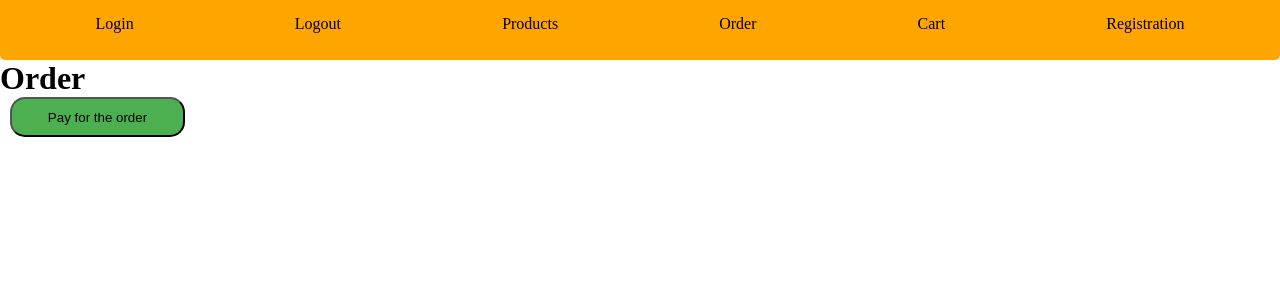
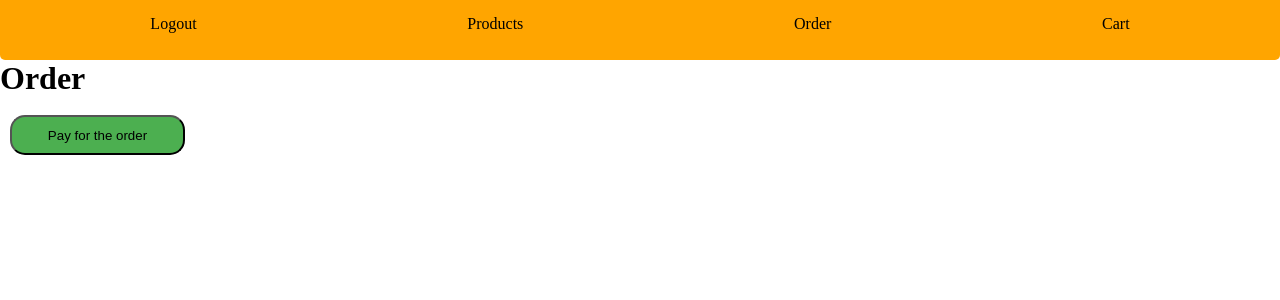
Before and after one commit to xpymka777/market-spa-vue, a Vue app: page /order in a window 1280 px wide. Shown: the top 300 px of the page. Built offline with nearby package versions, Linux system fonts and the light colour scheme; sample sign-in values are in the browser's storage.

Commit message:
Almost everything is ready.

```diff
--- a/src/components/Cart.vue
+++ b/src/components/Cart.vue
@@ -1,12 +1,11 @@
 <template>
-
   <nav>
-    <a href="/login">Login</a>
-    <a href="/logout">Logout</a>
+    <a v-if="!userToken" href="/login">Login</a>
+    <a v-if="userToken" href="/logout">Logout</a>
     <a href="/products">Products</a>
     <a href="/order">Order</a>
     <a href="/cart">Cart</a>
-    <a href="/registration">Registration</a>
+    <a v-if="!userToken" href="/registration">Registration</a>
   </nav>
   <div>
     <h1>Cart</h1>
@@ -26,6 +25,7 @@ export default {
     return {
       cartItems: [],
       orderItems:[],
+      userToken: localStorage.getItem('userToken') || ''
     };
   },
   created() {
@@ -36,6 +36,9 @@ export default {
     const savedCartItems = localStorage.getItem('cart');
     if(savedCartItems){
       this.cartItems = JSON.parse(savedCartItems)
+    }
+    if(!this.userToken){
+      this.$router.push('/login');
     }
   },
   methods: {
@@ -49,7 +52,11 @@ export default {
       this.cartItems = this.cartItems.filter(product => product.id !== item.id);
       localStorage.setItem('order', JSON.stringify(this.orderItems));
       localStorage.setItem('cart', JSON.stringify(this.cartItems));
-    }
+    },
+    getTokenFromLocalStorage() {
+      this.savedToken = localStorage.getItem('userToken');
+      console.log(this.savedToken)
+    },
   }
 };
 </script>
--- a/src/components/Login.vue
+++ b/src/components/Login.vue
@@ -1,18 +1,18 @@
 <template>
-
   <nav>
-    <a href="/login">Login</a>
-    <a href="/logout">Logout</a>
+    <a v-if="!userToken" href="/login">Login</a>
+    <a v-if="userToken" href="/logout">Logout</a>
     <a href="/products">Products</a>
     <a href="/order">Order</a>
     <a href="/cart">Cart</a>
-    <a href="/registration">Registration</a>
+    <a v-if="!userToken" href="/registration">Registration</a>
   </nav>
   <div class="login">
     <h1>Login</h1>
     <input class="email" v-model="email" type="email" placeholder="Email">
     <input class="password" v-model="password" type="password" placeholder="Password">
     <button @click="login">Login</button>
+    <a href="/products">Back</a>
   </div>
 </template>
 
@@ -22,8 +22,13 @@ export default {
     return {
       email: '',
       password: '',
-      userToken: ''
+      userToken: localStorage.getItem('userToken') || ''
     };
+  },
+  created() {
+    if(this.userToken){
+      this.$router.push('/products');
+    }
   },
   methods: {
     async login() {
@@ -50,7 +55,7 @@ export default {
       } catch (error) {
         // обработка ошибки сети
       }
-    }
+    },
   }
 };
 </script>
--- a/src/components/Logout.vue
+++ b/src/components/Logout.vue
@@ -9,12 +9,22 @@
 
 <script>
 export default {
+  data(){
+    return{
+      userToken: localStorage.getItem('userToken') || ''
+    }
+  },
   methods: {
     logout() {
       localStorage.removeItem('userToken'); // Remove the userToken from localStorage
       window.location.href = '/products'; // Redirect to the products page
     }
-  }
+  },
+  created() {
+    if(!this.userToken){
+      this.$router.push('/products');
+    }
+  },
 };
 </script>
 
--- a/src/components/Order.vue
+++ b/src/components/Order.vue
@@ -1,21 +1,24 @@
 <template>
-
   <nav>
-    <a href="/login">Login</a>
-    <a href="/logout">Logout</a>
+    <a v-if="!userToken" href="/login">Login</a>
+    <a v-if="userToken" href="/logout">Logout</a>
     <a href="/products">Products</a>
     <a href="/order">Order</a>
     <a href="/cart">Cart</a>
-    <a href="/registration">Registration</a>
+    <a v-if="!userToken" href="/registration">Registration</a>
   </nav>
+  <h1>Order</h1>
+  <br>
+  <div v-if="!orderedItems" class="space">
+    <h2>The cart is empty</h2>
+  </div>
   <div>
-    <h1>Order</h1>
-    <div class="ordered-products" v-for="item in orderedItems" :key="item.id">
+    <div v-if="orderedItems" class="ordered-products" v-for="item in orderedItems" :key="item.id">
       <h3>Name: {{ item.name }}</h3>
       <p>Description: {{ item.description }}</p>
       <p>Price: {{ item.price }}</p>
     </div>
-    <button @click="payForOrder">Pay for the order</button>
+    <button v-if="orderedItems" @click="payForOrder">Pay for the order</button>
   </div>
 </template>
 
@@ -25,7 +28,7 @@ export default {
     return {
       orderedItems: [],
       payedItems: [],
-
+      userToken: localStorage.getItem('userToken') || ''
     };
   },
   created() {
@@ -37,6 +40,9 @@ export default {
     if (savedCompletedOrders) {
       this.payedItems = JSON.parse(savedCompletedOrders);
     }
+    if(!this.userToken){
+      this.$router.push('/login');
+    }
   },
   methods: {
     payForOrder() {
@@ -44,7 +50,11 @@ export default {
       this.orderedItems = []; // Clear the orderedItems array
       localStorage.setItem('order', JSON.stringify(this.orderedItems));
       localStorage.setItem('payedItems', JSON.stringify(this.payedItems));
-    }
+    },
+    getTokenFromLocalStorage() {
+      this.savedToken = localStorage.getItem('userToken');
+      console.log(this.savedToken)
+    },
   }
 };
 </script>
--- a/src/components/Products.vue
+++ b/src/components/Products.vue
@@ -1,11 +1,11 @@
 <template>
   <nav>
-    <a href="/login" v-if="!savedToken">Login</a>
-    <a href="/logout" v-if="savedToken">Logout</a>
+    <a v-if="!userToken" href="/login">Login</a>
+    <a v-if="userToken" href="/logout">Logout</a>
     <a href="/products">Products</a>
     <a href="/order">Order</a>
     <a href="/cart">Cart</a>
-    <a href="/registration" v-if="!savedToken">Registration</a>
+    <a v-if="!userToken" href="/registration">Registration</a>
   </nav>
   <div>
     <h1>Products</h1>
@@ -14,7 +14,7 @@
       <h3>Name: {{ product.name }}</h3>
       <p>Description: {{ product.description }}</p>
       <p>Price: {{ product.price }}</p>
-      <button @click="addToCart(product)">Add to Cart</button>
+      <button v-if="userToken" @click="addToCart(product)">Add to Cart</button>
     </div>
   </div>
 </template>
@@ -24,7 +24,7 @@ export default {
   data() {
     return {
       products: [],
-      // savedToken: null,
+      userToken: localStorage.getItem('userToken') || ''
     };
   },
   created() {
@@ -55,11 +55,12 @@ export default {
         // обработка ошибки сети
       }
     },
-
-    // getTokenFromLocalStorage() {
-    //   this.savedToken = localStorage.getItem('userToken');
-    //   console.log(this.savedToken)
-    // },
+    //проверка на наличие токена для отображения ссылок в блоке навигации
+    //здесь ещё надо сделать условие, которое будет проверять наличие токена и редиректить, если токена нет.
+    getTokenFromLocalStorage() {
+      this.savedToken = localStorage.getItem('userToken');
+      console.log(this.savedToken)
+    },
     addToCart(product) {
       let cartItems = JSON.parse(localStorage.getItem('cart')) || [];
       cartItems.push(product);
--- a/src/components/Registration.vue
+++ b/src/components/Registration.vue
@@ -1,12 +1,11 @@
 <template>
-
   <nav>
-    <a href="/login">Login</a>
-    <a href="/logout">Logout</a>
+    <a v-if="!userToken" href="/login">Login</a>
+    <a v-if="userToken" href="/logout">Logout</a>
     <a href="/products">Products</a>
     <a href="/order">Order</a>
     <a href="/cart">Cart</a>
-    <a href="/registration">Registration</a>
+    <a v-if="!userToken" href="/registration">Registration</a>
   </nav>
   <h1>Registration</h1>
   <div>
@@ -24,6 +23,7 @@
         <input type="password" id="password" v-model="password" required>
       </div>
       <button type="submit">Register</button>
+      <a href="/products">Don't want to register? You can return to the main page.</a>
     </form>
   </div>
 </template>
@@ -35,7 +35,13 @@ export default {
       fio: '',
       email: '',
       password: '',
+      userToken: localStorage.getItem('userToken') || ''
     };
+  },
+  created() {
+    if(this.userToken){
+      this.$router.push('/products');
+    }
   },
   methods: {
     async registerUser() {
@@ -63,6 +69,10 @@ export default {
       } catch (error) {
         console.error('Error during registration:', error);
       }
+    },
+    getTokenFromLocalStorage() {
+      this.savedToken = localStorage.getItem('userToken');
+      console.log(this.savedToken)
     },
   },
 };
```
